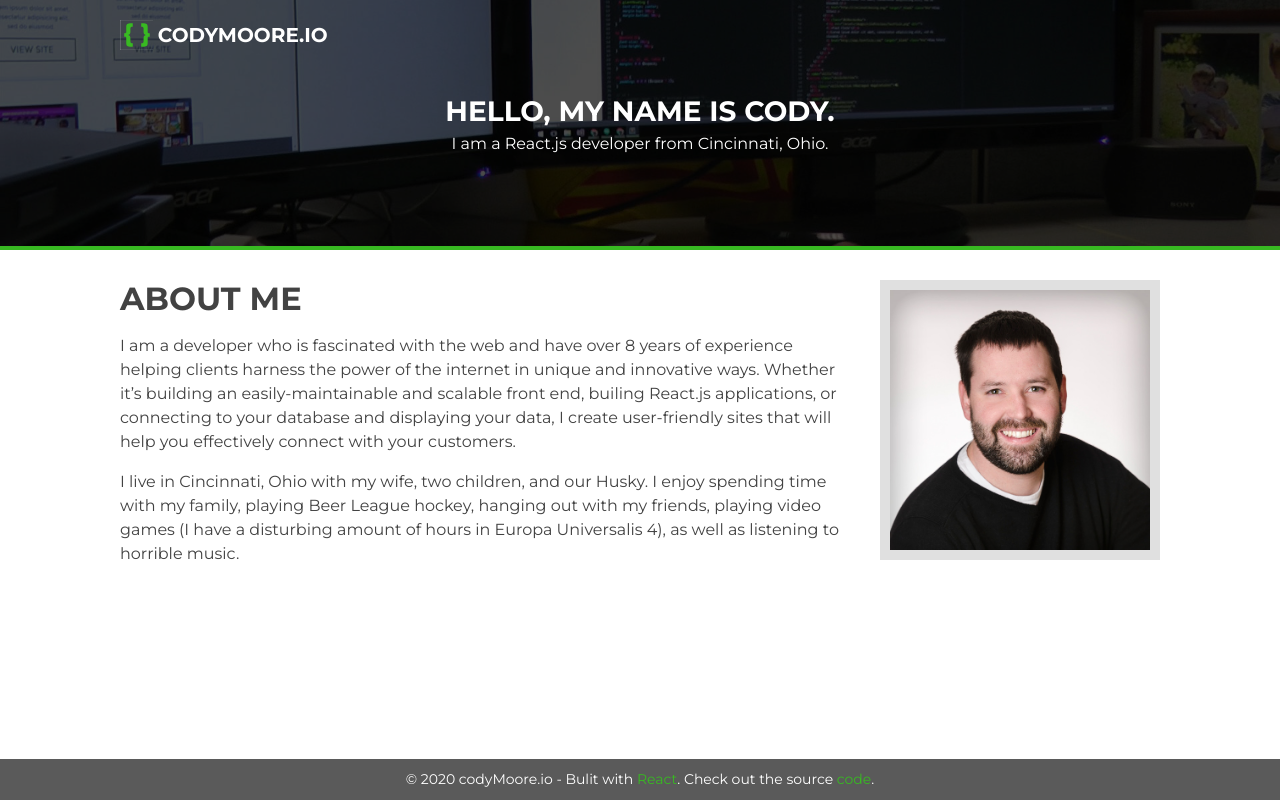
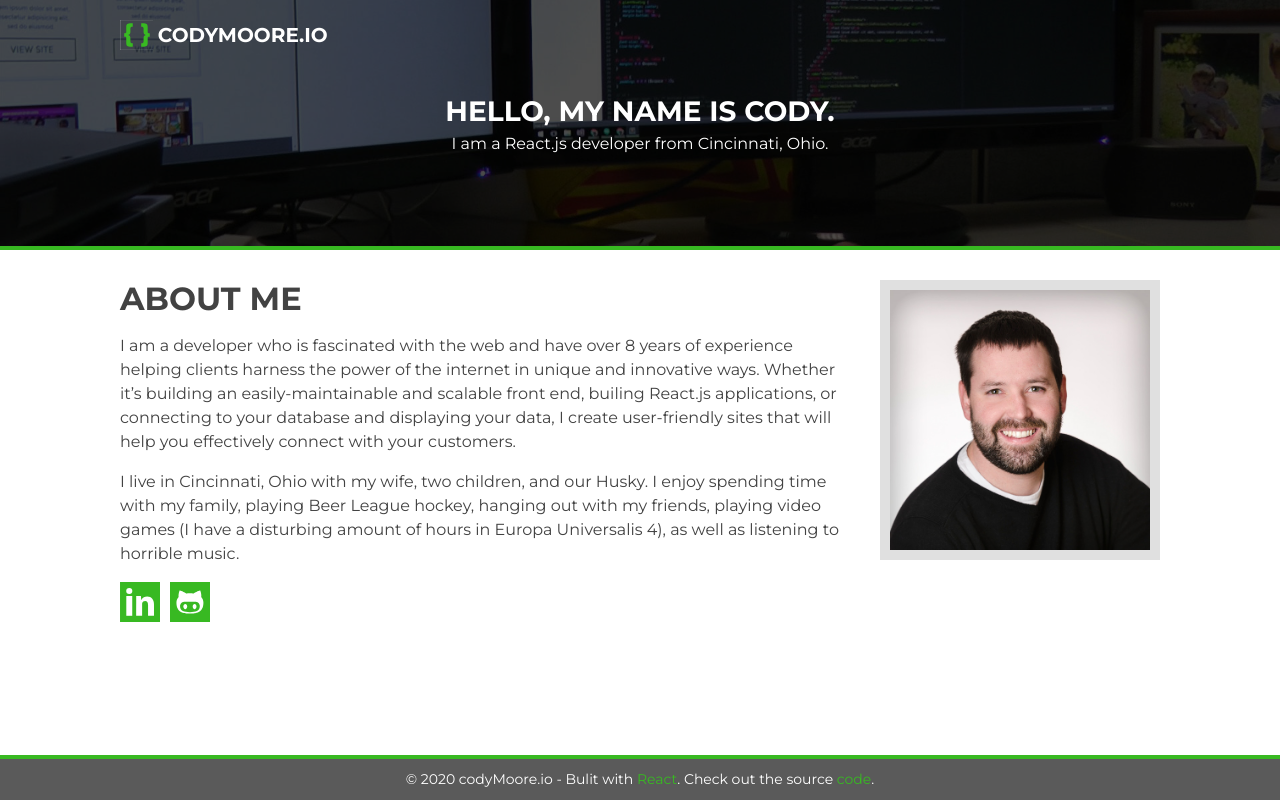
Before and after one commit to CodyMoore240/codymoore.io, a React (Create React App) app: page / in a window 1280 px wide. Built offline with nearby package versions, Linux system fonts and the light colour scheme.

Commit message:
Got the layout and styling finished

```diff
--- /dev/null
+++ b/src/assets/svgIcons/gitHubIcon.tsx
@@ -0,0 +1,29 @@
+import React from 'react'
+import ISvgIcon from 'interfaces/ISvgIcon'
+
+function gitHubIcon({
+  containerClass,
+  bgClass
+}: ISvgIcon) {
+  return (
+    <svg className={containerClass} x="0px" y="0px" viewBox="0 0 300 300" enableBackground="new 0 0 300 300">
+        <rect className={bgClass} x="-1.099" y="-0.55" width="301.099" height="301.101"/>
+        <g>
+          <path fill="#FFFFFF" d="M168.514,235.752L168.514,235.752c-3.738,0-11.176,0.022-19.066,0.022c-7.863,0-15.301-0.022-19.045-0.022
+          c-16.558,0-82.125-1.251-82.125-80.281c0-18.196,6.247-31.5,16.449-42.573c-1.638-4.016-1.719-26.825,6.97-48.672
+          c0,0,19.921,2.187,50.06,22.87c6.312-1.741,17.004-2.617,27.691-2.617c10.692,0,21.384,0.855,27.718,2.617
+          c30.139-20.682,50.054-22.87,50.054-22.87c8.673,21.847,8.608,44.657,6.976,48.672c10.202,11.073,16.427,24.377,16.427,42.573
+          C250.623,234.5,185.072,235.752,168.514,235.752"/>
+          <path className={bgClass} d="M149.448,149.007c-0.103,0-0.212,0-0.294,0c-25.933,0-48.781-6.546-62.281,5.849
+          c-8.096,7.438-11.519,16.384-11.519,26.058c0,40.298,32.31,45.25,73.8,45.25h0.615c41.468,0,73.778-4.952,73.778-45.25
+          c0-9.674-3.401-18.62-11.503-26.058c-13.494-12.395-36.342-5.849-62.275-5.849"/>
+          <path fill="#FFFFFF" d="M114.477,203.887L114.477,203.887c-7.89,0-14.283-8.864-14.283-19.784c0-10.926,6.394-19.79,14.283-19.79
+          c7.906,0,14.305,8.864,14.305,19.79C128.782,195.023,122.383,203.887,114.477,203.887"/>
+          <path fill="#FFFFFF" d="M184.403,203.887L184.403,203.887c-7.884,0-14.305-8.864-14.305-19.784c0-10.926,6.421-19.79,14.305-19.79
+          c7.885,0,14.305,8.864,14.305,19.79C198.708,195.023,192.287,203.887,184.403,203.887"/>
+        </g>
+      </svg>
+  )
+}
+
+export default gitHubIcon
--- /dev/null
+++ b/src/assets/svgIcons/linkedInIcon.tsx
@@ -0,0 +1,21 @@
+import React from 'react'
+import ISvgIcon from 'interfaces/ISvgIcon'
+
+function linkedInIcon({
+  containerClass,
+  bgClass
+}: ISvgIcon) {
+  return (
+    <svg className={containerClass} x="0px" y="0px" viewBox="0 0 300 300" enableBackground="new 0 0 300 300">
+        <rect className={bgClass} x="0.212" y="-1.101" width="301.099" height="301.101"/>
+        <rect x="47.295" y="104.929" fill="#FFFFFF" width="44.521" height="148.521"/>
+        <path fill="#FFFFFF" d="M204.008,109.559c16.62,0,29.265,5.343,37.932,16.029c8.667,10.684,13,25.287,13,43.807v84.056h-44.521
+        v-79.425c0-20.657-7.241-30.986-21.725-30.986c-11.636,0-19.232,5.817-22.795,17.452v92.959h-44.521
+        c0.475-89.041,0.475-138.549,0-148.521h35.261l2.85,29.562h0.713C170.41,117.87,185.012,109.559,204.008,109.559z"/>
+        <path fill="#FFFFFF" d="M46.584,67.888c0-14.959,7.716-22.438,23.149-22.438c15.196,0,22.795,7.479,22.795,22.438
+        c0,14.722-7.599,22.084-22.795,22.084C54.3,89.972,46.584,82.609,46.584,67.888z"/>
+      </svg>
+  )
+}
+
+export default linkedInIcon
--- a/src/components/AboutMe/index.tsx
+++ b/src/components/AboutMe/index.tsx
@@ -1,5 +1,8 @@
 import React from 'react'
 import myFace from 'assets/images/codyFace.jpg'
+import SocialIcon from 'components/SocialIcon'
+import githubIcon from 'assets/svgIcons/gitHubIcon'
+import linkedInIcon from 'assets/svgIcons/linkedInIcon'
 
 import styles from './styles.module.scss'
 
@@ -17,6 +20,16 @@ function AboutMe() {
           <p>I am a developer who is fascinated with the web and have over {getLengthOfExperience()} years of experience helping clients harness the power of the internet in unique and innovative ways. Whether it’s building an easily-maintainable and scalable front end, builing React.js applications, or connecting to your database and displaying your data, I create user-friendly sites that will help you effectively connect with your customers.</p>
 
           <p>I live in Cincinnati, Ohio with my wife, two children, and our Husky. I enjoy spending time with my family, playing Beer League hockey, hanging out with my friends, playing video games (I have a disturbing amount of hours in Europa Universalis 4), as well as listening to horrible music.</p>
+          <div className={styles.iconsWrapper}>
+            <SocialIcon
+              url={`https://www.linkedin.com/in/cody-moore-aab56365/`}
+              icon={linkedInIcon}
+            ></SocialIcon>
+            <SocialIcon
+              url={`https://github.com/CodyMoore240`}
+              icon={githubIcon}
+            ></SocialIcon>
+          </div>
         </div>
         <div className={styles.imageWrapper}>
           <img className={styles.myFace} src={myFace} alt=""/>
--- a/src/components/AboutMe/styles.module.scss
+++ b/src/components/AboutMe/styles.module.scss
@@ -19,3 +19,9 @@
   width: 100%;
   max-width: 280px;
 }
+
+.iconsWrapper {
+  display: grid;
+  grid-template-columns: 40px 40px;
+  grid-column-gap: 10px;
+}
--- a/src/components/Footer/styles.module.scss
+++ b/src/components/Footer/styles.module.scss
@@ -7,4 +7,5 @@
   color: white;
   text-align: center;
   font-size: 14px;
+  border-top: 4px solid var(--colorGreen);
 }
--- /dev/null
+++ b/src/components/SocialIcon/index.tsx
@@ -0,0 +1,34 @@
+import React from 'react'
+
+import styles from './styles.module.scss'
+import ISvgIcon from '../../interfaces/ISvgIcon'
+
+export interface ISocialIcon {
+  url: string,
+  icon: (classes: ISvgIcon) => React.ReactNode,
+}
+
+function SocialIcon({
+  url,
+  icon
+}: ISocialIcon) {
+  function getClasses() {
+    return ({
+      containerClass: styles.svg,
+      bgClass: styles.background
+    })
+  }
+
+  return (
+    <a
+      className={styles.container}
+      href={url}
+      target="_blank"
+      rel="noopener noreferrer"
+    >
+      {icon(getClasses())}
+    </a>
+  )
+}
+
+export default SocialIcon
--- /dev/null
+++ b/src/components/SocialIcon/styles.module.scss
@@ -0,0 +1,16 @@
+.svg {
+  height: 40px;
+  width: 40px;
+
+  .background {
+    fill: var(--colorGreen);
+    transition: fill .25s;
+
+  }
+
+  &:hover {
+    .background {
+      fill: #2b8e1a;
+    }
+  }
+}
--- /dev/null
+++ b/src/interfaces/ISvgIcon/index.ts
@@ -0,0 +1,4 @@
+export default interface ISvgIcon {
+  containerClass?: string,
+  bgClass?: string
+}
```
